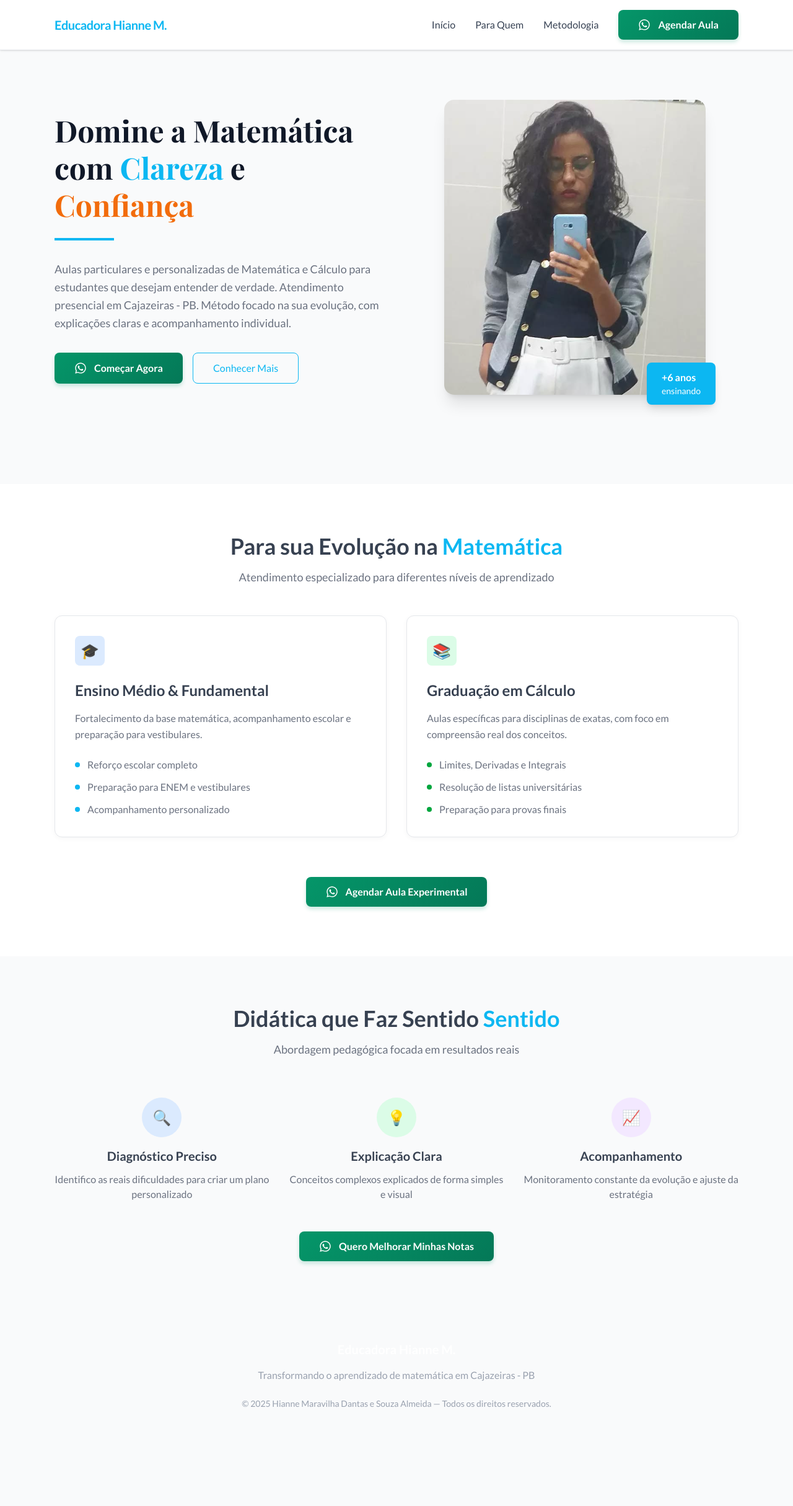
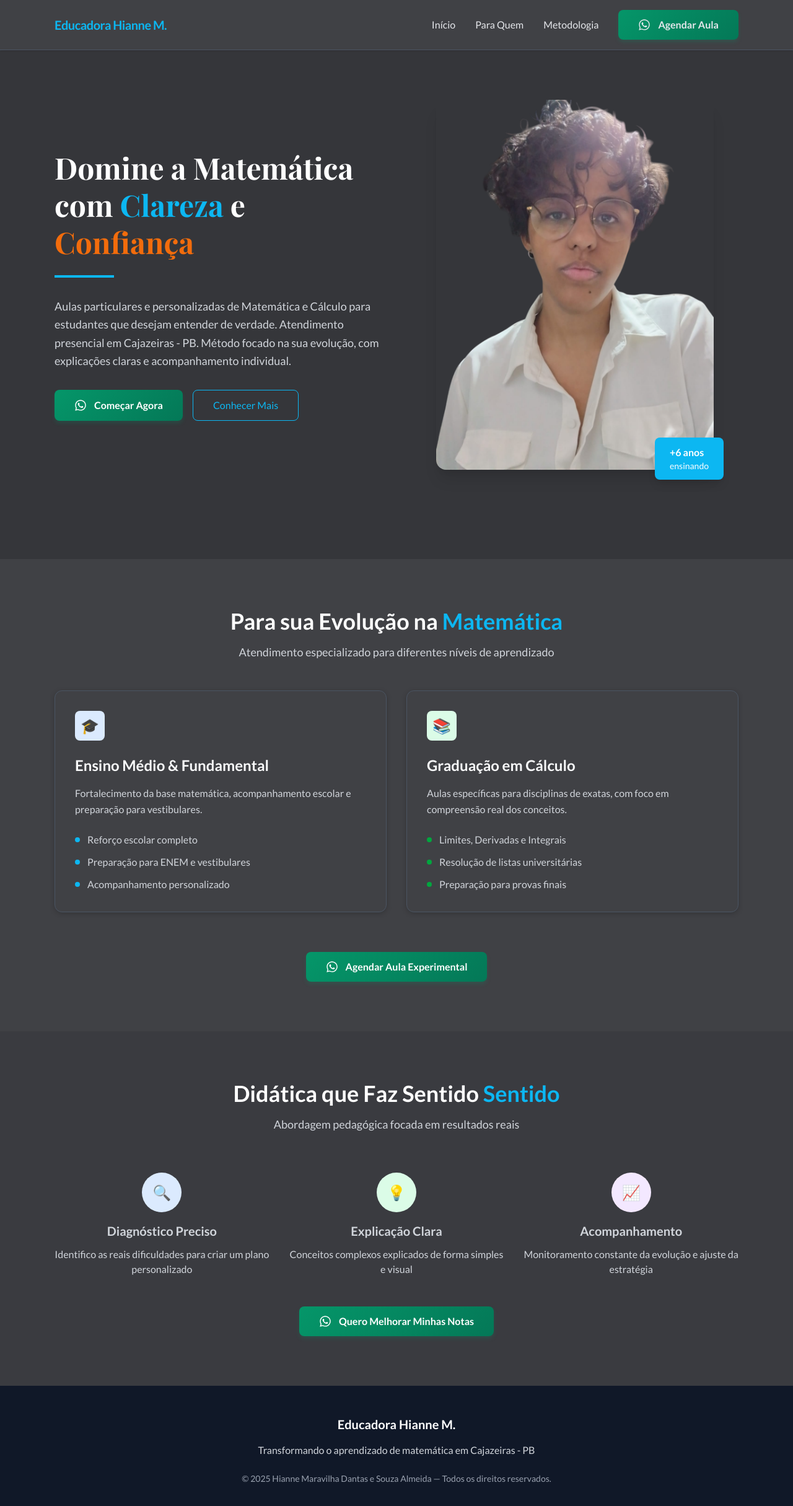
Before and after one commit to Gaobaofogo/educadoraHianneSite, a website built with Vite: page index.html in a window 1280 px wide. Shown: the whole page at 62% size. Before the commit the page ends 2323 px from the top, so only its background shows below. Built offline with nearby package versions, Linux system fonts and the light colour scheme; a web font is replaced by a local one.

Commit message:
Alterando o fundo do site e a foto

```diff
--- a/index.html
+++ b/index.html
@@ -159,7 +159,7 @@
       <div class="flex flex-col md:flex-row items-center gap-12 mb-16">
         <div class="w-full md:w-1/2">
           <h2
-            class="font-['Playfair_Display'] text-4xl md:text-5xl font-bold leading-tight text-gray-900 mb-6"
+            class="font-['Playfair_Display'] text-4xl md:text-5xl font-bold leading-tight text-primary mb-6"
           >
             Domine a Matemática com
             <span class="text-professional-blue">Clareza</span> e
@@ -168,7 +168,7 @@
 
           <div class="w-24 h-1 bg-professional-blue mb-8"></div>
 
-          <p class="text-lg text-medium-gray leading-relaxed mb-8">
+          <p class="text-lg leading-relaxed mb-8">
             Aulas particulares e personalizadas de Matemática e Cálculo para
             estudantes que desejam entender de verdade. Atendimento presencial
             em Cajazeiras - PB. Método focado na sua evolução, com explicações
@@ -208,7 +208,7 @@
           <div class="relative">
             <img
               class="rounded-2xl shadow-xl w-full max-w-md"
-              src="assets/imgs/selfie.png"
+              src="assets/imgs/selfie-sem-fundo.png"
               alt="Educadora Hianne"
             />
             <div
@@ -222,14 +222,14 @@
       </div>
     </section>
 
-    <section id="estudantes" class="w-full py-20 bg-white">
+    <section id="estudantes" class="w-full py-20 bg-white-section">
       <div class="max-w-6xl mx-auto px-6 mb-16">
         <div class="text-center mb-12">
-          <h2 class="text-3xl md:text-4xl font-bold text-dark-gray mb-4">
+          <h2 class="text-3xl md:text-4xl font-bold text-primary mb-4">
             Para sua Evolução na
             <span class="text-professional-blue">Matemática</span>
           </h2>
-          <p class="text-lg text-medium-gray max-w-2xl mx-auto">
+          <p class="text-lg max-w-2xl mx-auto">
             Atendimento especializado para diferentes níveis de aprendizado
           </p>
         </div>
@@ -318,14 +318,14 @@
       </div>
     </section>
 
-    <section id="metodologia" class="w-full py-20 bg-gray-50">
+    <section id="metodologia" class="w-full py-20 bg-light-section">
       <div class="max-w-6xl mx-auto px-6">
         <div class="text-center mb-16">
-          <h2 class="text-3xl md:text-4xl font-bold text-dark-gray mb-4">
+          <h2 class="text-3xl md:text-4xl font-bold text-primary mb-4">
             Didática que Faz Sentido
             <span class="text-professional-blue">Sentido</span>
           </h2>
-          <p class="text-lg text-medium-gray max-w-2xl mx-auto">
+          <p class="text-lg max-w-2xl mx-auto">
             Abordagem pedagógica focada em resultados reais
           </p>
         </div>
@@ -337,10 +337,8 @@
             >
               <span class="text-2xl">🔍</span>
             </div>
-            <h3 class="text-xl font-bold text-dark-gray mb-3">
-              Diagnóstico Preciso
-            </h3>
-            <p class="text-medium-gray">
+            <h3 class="text-xl font-bold subtitle mb-3">Diagnóstico Preciso</h3>
+            <p class="">
               Identifico as reais dificuldades para criar um plano personalizado
             </p>
           </div>
@@ -351,10 +349,8 @@
             >
               <span class="text-2xl">💡</span>
             </div>
-            <h3 class="text-xl font-bold text-dark-gray mb-3">
-              Explicação Clara
-            </h3>
-            <p class="text-medium-gray">
+            <h3 class="text-xl font-bold subtitle mb-3">Explicação Clara</h3>
+            <p class="">
               Conceitos complexos explicados de forma simples e visual
             </p>
           </div>
@@ -365,10 +361,8 @@
             >
               <span class="text-2xl">📈</span>
             </div>
-            <h3 class="text-xl font-bold text-dark-gray mb-3">
-              Acompanhamento
-            </h3>
-            <p class="text-medium-gray">
+            <h3 class="text-xl font-bold subtitle mb-3">Acompanhamento</h3>
+            <p class="">
               Monitoramento constante da evolução e ajuste da estratégia
             </p>
           </div>
@@ -398,7 +392,7 @@
       </div>
     </section>
 
-    <footer class="py-12 bg-dark-gray text-white text-center">
+    <footer class="py-12 bg-gray-900 text-white text-center">
       <div class="max-w-6xl mx-auto px-6">
         <h3 class="text-xl font-bold mb-4">Educadora Hianne M.</h3>
         <p class="text-gray-400 mb-6">
--- a/src/style.css
+++ b/src/style.css
@@ -7,6 +7,32 @@
 
 body {
   font-family: "Lato", sans-serif;
+  background-color: #35363a !important;
+  color: #d1d5db;
+}
+
+.text-primary {
+  color: #ffffff; /* Branco puro para títulos principais */
+}
+
+.text-secondary {
+  color: #e5e7eb; /* Cinza muito claro para subtítulos */
+}
+
+.text-body {
+  color: #d1d5db; /* Cinza claro para textos longos (melhor legibilidade) */
+}
+
+.text-muted {
+  color: #9ca3af; /* Cinza médio para informações secundárias */
+}
+
+p {
+  color: #d1d5db; /* text-body */
+}
+
+.info-text {
+  color: #9ca3af; /* text-muted */
 }
 
 .whatsapp-link {
@@ -17,6 +43,75 @@ body {
 
 .whatsapp-link:hover {
   transform: scale(1.15);
+}
+
+/* Cores de fundo para as seções - criando variações sutis */
+.bg-white-section {
+  background-color: #404145; /* Cinza um pouco mais claro para "substituir" o branco */
+}
+
+.bg-light-section {
+  background-color: #3a3b40; /* Cinza médio para substituir o cinza claro original */
+}
+
+/* Ajustes de texto para contraste */
+.text-dark-gray {
+  color: #f9fafb; /* Quase branco para títulos importantes */
+}
+
+.text-medium-gray {
+  color: #d1d5db; /* Cinza médio-claro para textos secundários */
+}
+
+/* Cartões profissionais - ajustados para o tema escuro */
+.professional-card {
+  background: #404145;
+  border: 1px solid #4b5563;
+  box-shadow: 0 2px 8px rgba(0, 0, 0, 0.2);
+}
+
+.professional-card:hover {
+  box-shadow: 0 8px 25px rgba(0, 0, 0, 0.3);
+}
+
+/* Header ajustado */
+header {
+  background-color: #404145 !important;
+  border-bottom-color: #4b5563;
+}
+
+/* Links do menu */
+nav a {
+  color: #e5e7eb !important;
+}
+
+nav a:hover {
+  color: #0cb7f2 !important;
+}
+
+/* Menu mobile */
+#mobile-menu {
+  background-color: #404145;
+  border-color: #4b5563;
+}
+
+#mobile-menu a {
+  color: #e5e7eb;
+  border-color: #4b5563;
+}
+
+#mobile-menu a:hover {
+  background-color: #4b5563;
+}
+
+/* Botão secundário ajustado */
+.btn-secondary {
+  border-color: #0cb7f2;
+  color: #0cb7f2;
+}
+
+.btn-secondary:hover {
+  background-color: rgba(12, 183, 242, 0.1);
 }
 
 /* :root { */
```
Also changed, not shown: assets/imgs/selfie-sem-fundo.png (added), 1 other file.
